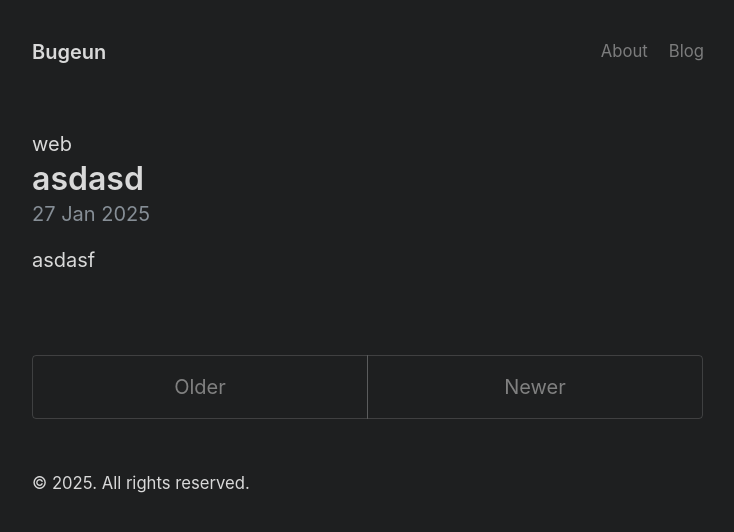
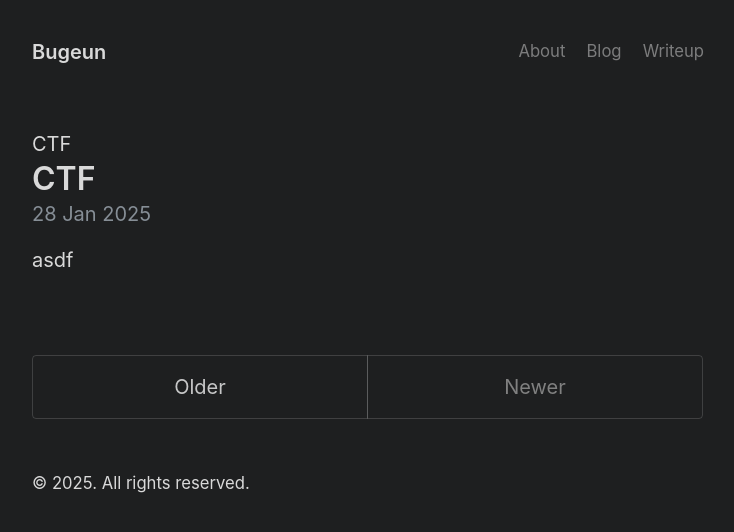
Before and after one commit to Bugeun/Bugeun.github.io, a Jekyll site: the page built from index.html, in a window 1280 px wide. Shown: the top 532 px of the page, without its empty margins (272-1006 px from the left). Built offline with Jekyll 4.4.1, drawn with Linux system fonts in a browser that asks for light colours; the list of posts is cut into pages by our own code.

Commit message:
writeup_nav_add

```diff
--- a/_config.yml
+++ b/_config.yml
@@ -48,6 +48,9 @@ nav:
   - title: Blog
     url: /archive
 
+  - title: Writeup
+    url: https://bugeun1007.tistory.com/category/Writeup
+
 # Category
 collections:
   category:
--- /dev/null
+++ b/_posts/2025-01-28-as.md
@@ -0,0 +1,8 @@
+---
+layout: post
+title: CTF
+categories : CTF
+published : true
+---
+
+asdf
```
Also changed, not shown: _posts/2025-01-27-hi.md (+1 -1 lines).
